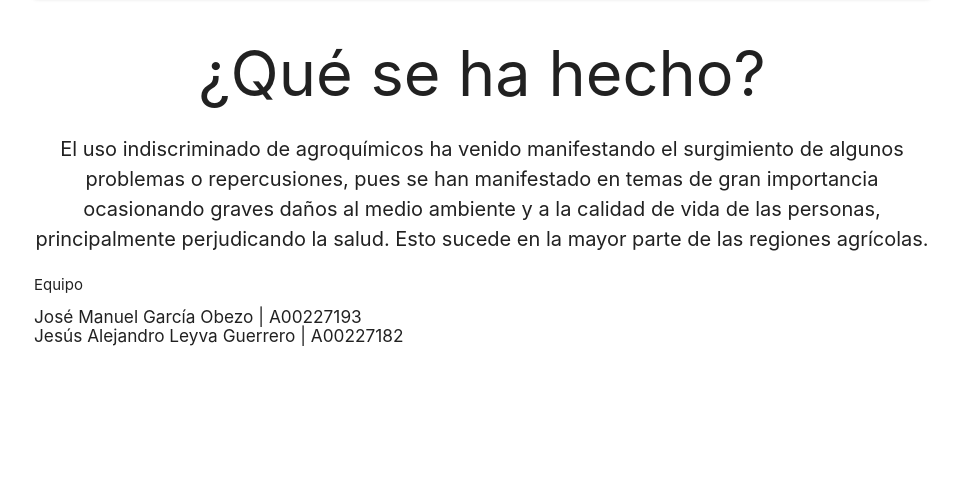
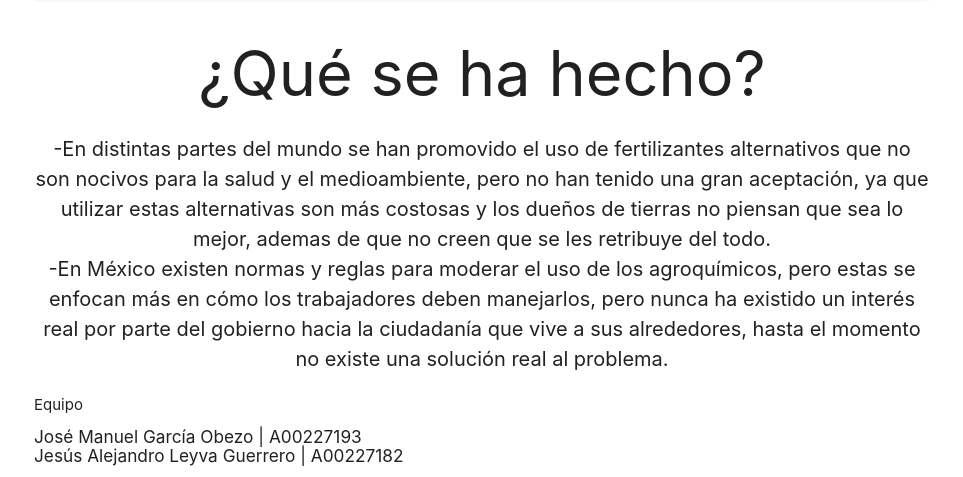
Before and after one commit to AlejandroLeyva20/Proyecto, a plain HTML site: page index.html in a window 1280 px wide. Shown: the part 1995-2472 px from the top of the page, without its empty margins (158-1121 px from the left). Before the commit the page ends 2352 px from the top, so only its background shows below. Drawn offline with nearby package versions, Linux system fonts and the light colour scheme.

Commit message:
Update index.html
Benchmarking

```diff
--- a/index.html
+++ b/index.html
@@ -138,11 +138,9 @@
 
 								<h1 align="center">¿Qué se ha hecho?</h1>
 								<p align="center" style="font-size:20px">
-									El uso indiscriminado de agroquímicos ha venido manifestando el surgimiento
-									de algunos problemas o repercusiones, pues se han manifestado en temas de
-									gran importancia ocasionando graves daños al medio ambiente y a la calidad
-									de vida de las personas, principalmente perjudicando la salud. Esto sucede
-									en la mayor parte de las regiones agrícolas.</p
+									-En distintas partes del mundo se han promovido el uso de fertilizantes alternativos que no son nocivos para la salud y el medioambiente, pero no han tenido una gran aceptación, ya que utilizar estas alternativas son más costosas y los dueños de tierras no piensan que sea lo mejor, ademas de que no creen que se les retribuye del todo.
+<br>-En México existen normas y reglas para moderar el uso de los agroquímicos, pero estas se enfocan más en cómo los trabajadores deben manejarlos, pero nunca ha existido un interés real por parte del gobierno hacia la ciudadanía que vive a sus alrededores, hasta el momento no existe una solución real al problema.
+</p
 
 
 									<h4>Equipo</h4>
```
